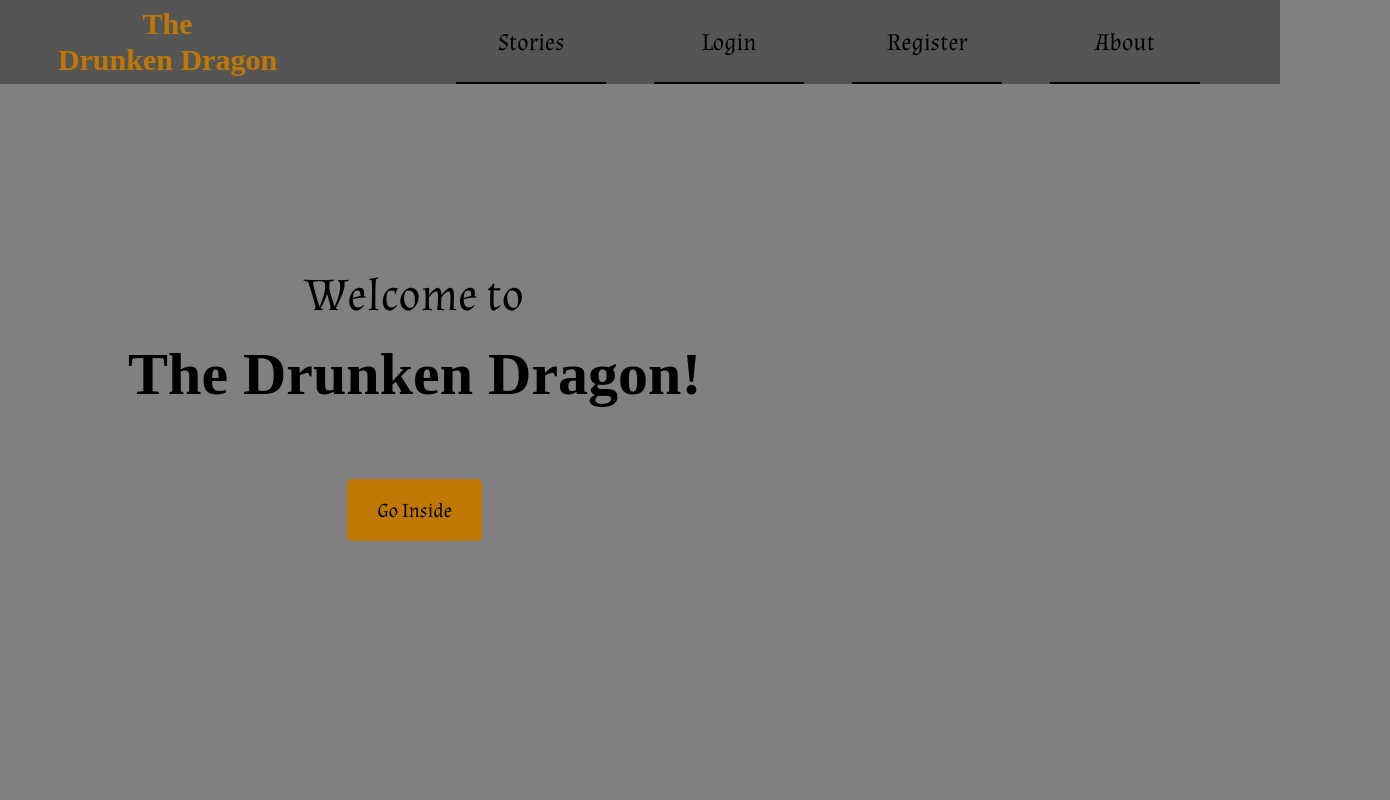
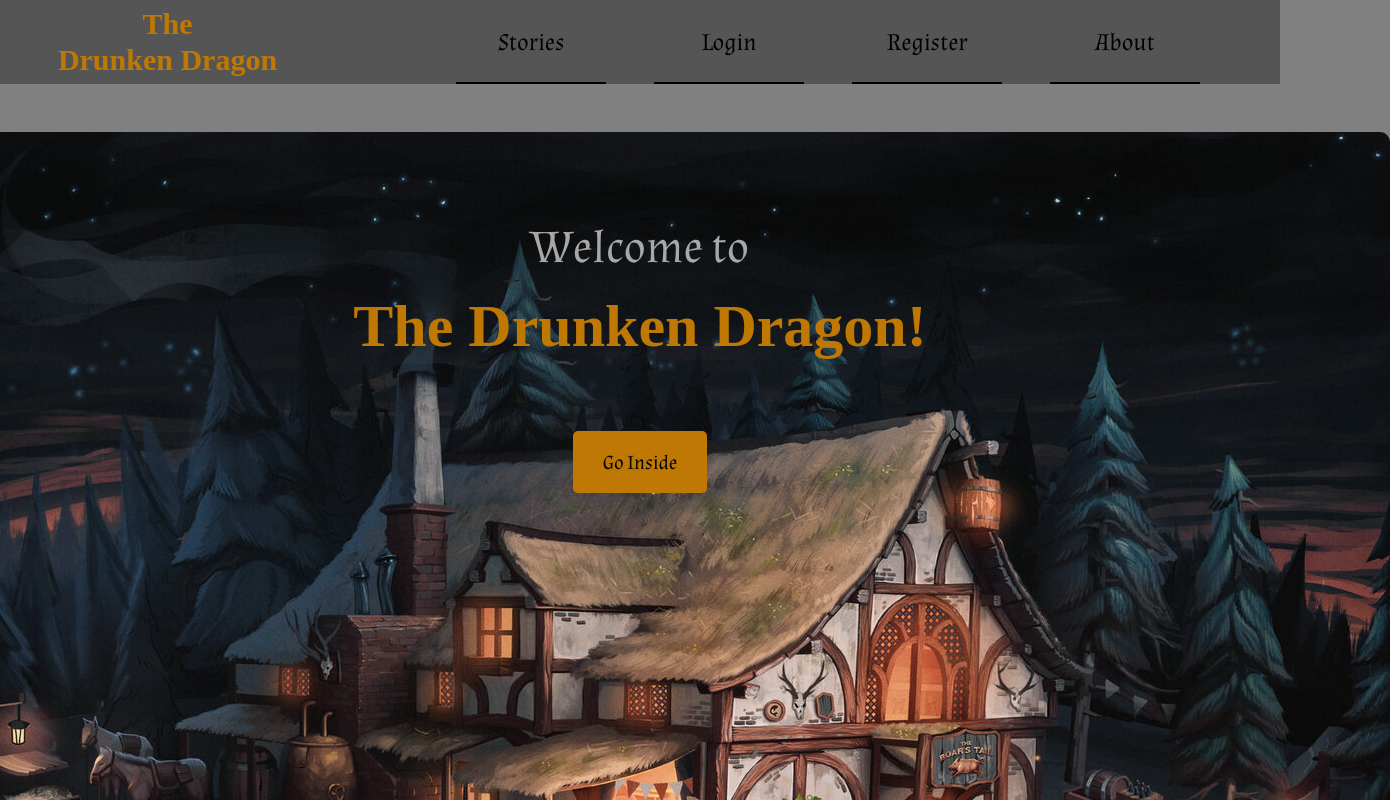
Before and after one commit to StefanZagarov/softuni-react-exam, a React (Vite) app in the folder client/: page / in a window 1280 px wide. Shown: the top 800 px of the page, 1390 px wide, since content can reach past the window. Built offline with nearby package versions, Linux system fonts and the light colour scheme; a web font is replaced by a local one.

Commit message:
UI tweaks

```diff
--- a/client/src/components/home/Home.jsx
+++ b/client/src/components/home/Home.jsx
@@ -9,6 +9,7 @@ export default function Home() {
 
                 <Link to="/stories" className={styles["btn"]}> Go Inside </Link>
             </div>
+            <img className={styles["tavern"]} src="Tavern exterior.jpeg" alt="" />
 
         </div>
     );
--- a/client/src/components/home/Home.module.css
+++ b/client/src/components/home/Home.module.css
@@ -1,18 +1,15 @@
 .home-container {
     display: flex;
-    flex-direction: column;
-    padding: 3em;
-
-    height: 100vh;
+    justify-content: center;
 }
 
 .welcome-container {
-    margin-left: 5em;
     margin-top: 5em;
-    margin-right: auto;
 
     display: flex;
     flex-direction: column;
+
+    position: absolute;
 }
 
 .home {
@@ -20,12 +17,15 @@
     text-align: center;
 
     font-weight: 500;
+
+    color: var(--card-background)
 }
 
 .title {
     font-size: 60px;
     font-weight: 900;
     font-family: "Dragon Hunter";
+    color: var(--main-color)
 }
 
 .btn {
@@ -50,3 +50,10 @@
 .btn:hover {
     background-color: var(--btn-hover);
 }
+
+.tavern {
+    z-index: -1;
+    border-radius: 10px;
+
+    object-fit: none;
+}
--- a/client/src/components/login/Login.jsx
+++ b/client/src/components/login/Login.jsx
@@ -157,9 +157,9 @@ export default function Login() {
 
     return (
         <>
-            <h2 className={styles[`header`]}>Login</h2>
 
             <form onSubmit={handleSubmit} className={styles["container"]} noValidate>
+                <h2 className={styles[`header`]}>Login</h2>
 
                 <div className={styles["input-group"]}>
                     <label className={styles['label']} htmlFor="username">Username</label>
--- a/client/src/components/register/Register.jsx
+++ b/client/src/components/register/Register.jsx
@@ -196,10 +196,9 @@ export default function Register() {
     };
 
     return (
-        <>
-            <h2 className={styles[`header`]}>Register</h2>
-
-            <form ref={formRef} onSubmit={handleSubmit} className={styles["container"]} noValidate>
+        <div className={styles["container"]}>
+            <form ref={formRef} onSubmit={handleSubmit} className={styles["form-container"]} noValidate>
+                <h2 className={styles[`header`]}>Register</h2>
 
                 {errors.form && (
                     <p className={styles["error-server"]}>{errors.form}</p>
@@ -247,6 +246,6 @@ export default function Register() {
                     {isSubmitting ? 'Registering...' : 'Register'}
                 </button>
             </form >
-        </>
+        </div>
     );
 };
--- a/client/src/components/register/Register.module.css
+++ b/client/src/components/register/Register.module.css
@@ -1,8 +1,17 @@
 .container {
+    display: flex;
+    /* flex-direction: column; */
+    justify-content: center;
+    align-items: center;
+}
+
+.form-container {
     display: flex;
     flex-direction: column;
     border: 1px solid black;
     border-radius: 25px;
+
+    justify-content: center;
 
     max-width: 40%;
     min-width: 800px;
```
Also changed, not shown: client/public/Tavern exterior.jpeg (added).
